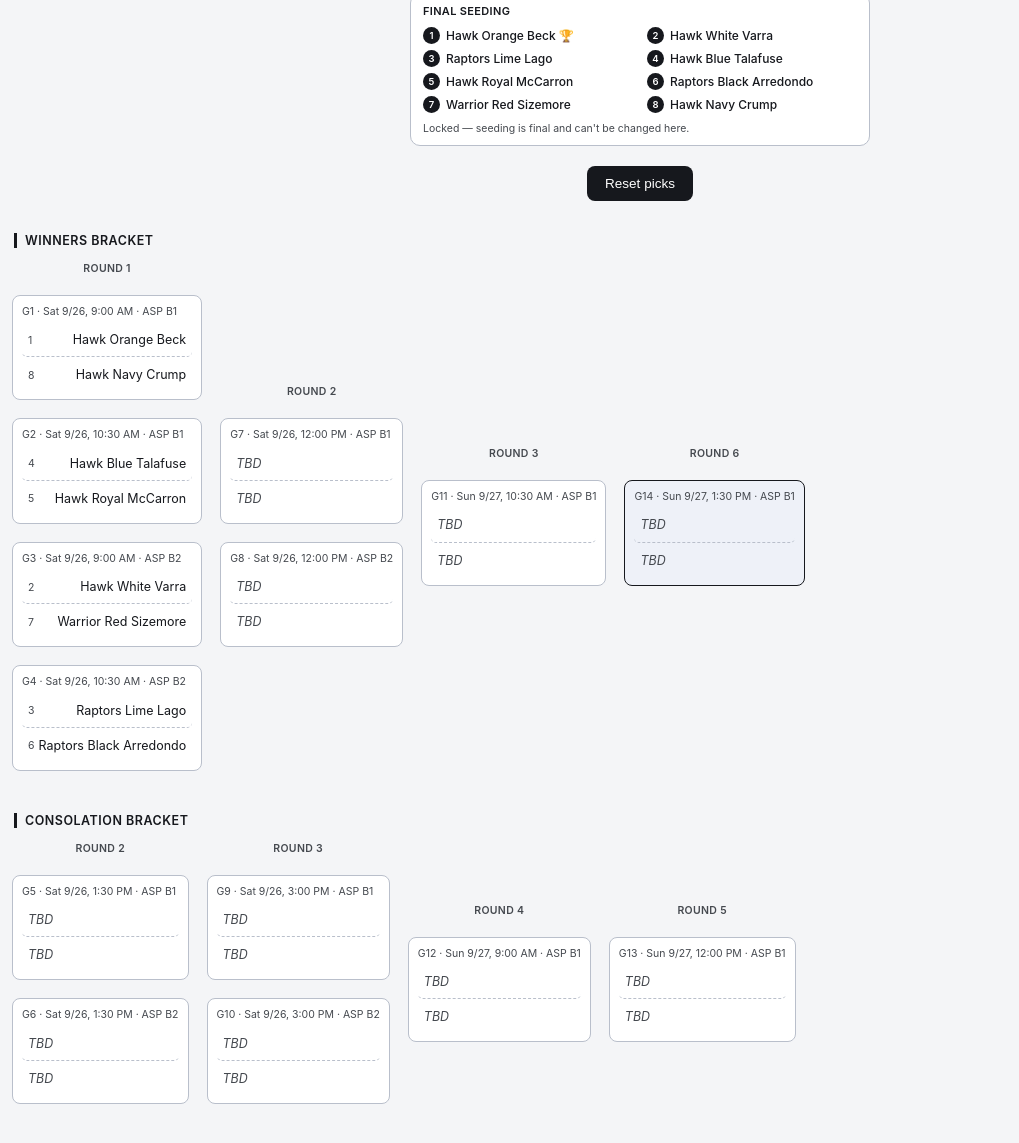
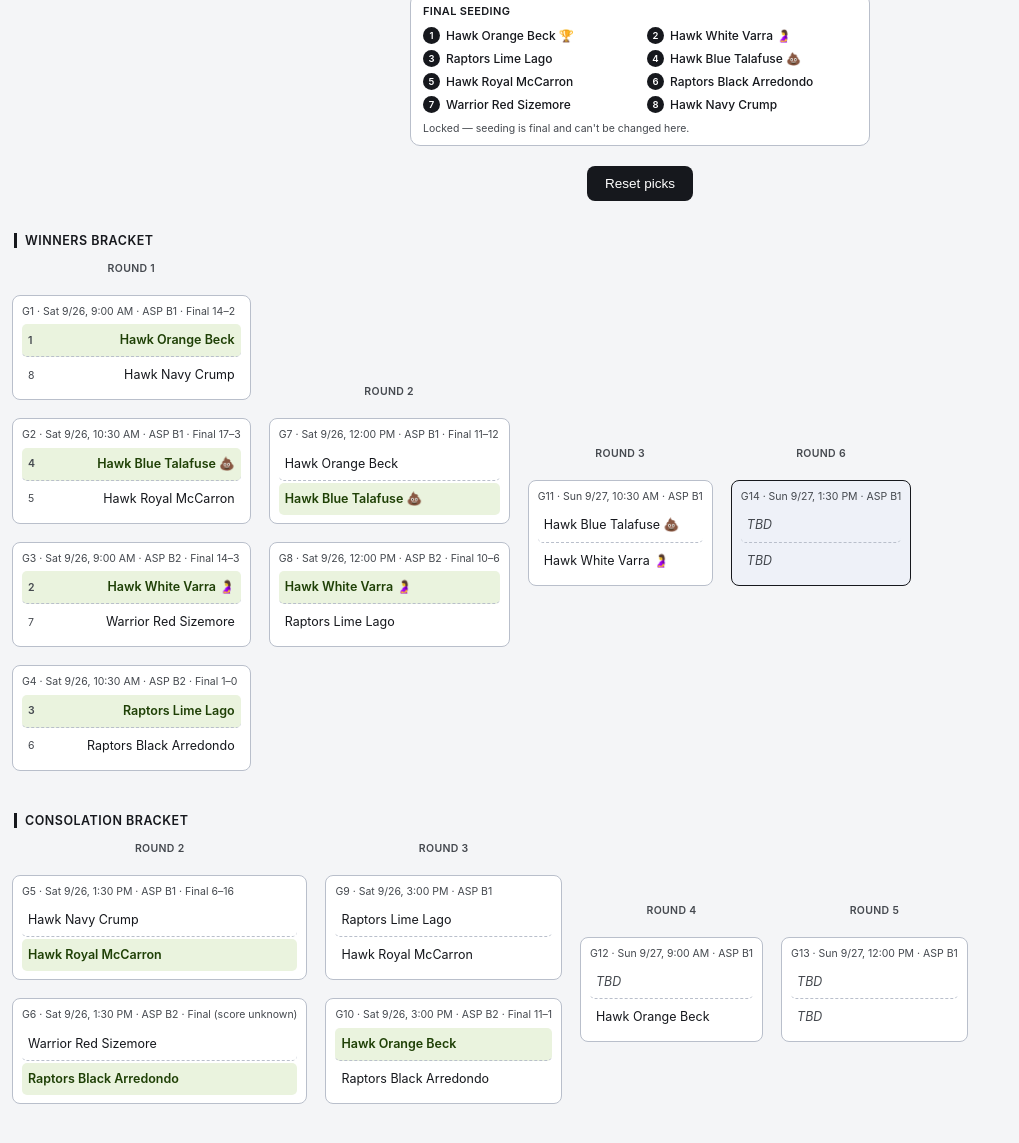
Before and after one commit to Saulnier/hawksPlayoffs, a plain HTML site: page index.html in a window 1280 px wide. Shown: the part 89-1232 px from the top of the page, without its empty margins (0-1019 px from the left). Drawn offline with Linux system fonts and the light colour scheme.

Commit message:
Enhance seed names and improve winner logic
Updated seed names with emojis and modified winner handling logic.

```diff
--- a/index.html
+++ b/index.html
@@ -112,7 +112,7 @@
 
 <script>
 const SEEDS = {
-  1: "Hawk Orange Beck", 2: "Hawk White Varra", 3: "Raptors Lime Lago", 4: "Hawk Blue Talafuse",
+  1: "Hawk Orange Beck", 2: "Hawk White Varra 🤰", 3: "Raptors Lime Lago", 4: "Hawk Blue Talafuse 💩",
   5: "Hawk Royal McCarron", 6: "Raptors Black Arredondo", 7: "Warrior Red Sizemore", 8: "Hawk Navy Crump"
 };
 
@@ -133,7 +133,43 @@ const GAMES = {
   G14: { meta: "Sun 9/27, 1:30 PM · ASP B1",  slots: [{win:"G11"},{win:"G13"}] }
 };
 
-let winners = {};
+// Actual completed results (index into each game's slots array).
+// These are locked in as fact and can't be tapped away.
+const RESULTS = {
+  G1: { winnerIdx: 0, score: "14–2" },
+  G2: { winnerIdx: 0, score: "17–3" },
+  G3: { winnerIdx: 0, score: "14–3" },
+  G4: { winnerIdx: 0, score: "1–0" },
+  G7: { winnerIdx: 1, score: "11–12" },
+  G8: { winnerIdx: 0, score: "10–6" },
+  G5: { winnerIdx: 1, score: "6–16" },
+  G6: { winnerIdx: 1, score: null },
+  G10: { winnerIdx: 0, score: "11–1" }
+};
+
+const STORAGE_KEY = "parkerHawksBracketPicks";
+
+function loadWinners() {
+  let stored = {};
+  try {
+    stored = JSON.parse(localStorage.getItem(STORAGE_KEY) || "{}");
+  } catch (e) {
+    stored = {};
+  }
+  const base = {};
+  for (const gid in RESULTS) base[gid] = RESULTS[gid].winnerIdx;
+  return Object.assign({}, stored, base);
+}
+
+function saveWinners() {
+  try {
+    localStorage.setItem(STORAGE_KEY, JSON.stringify(winners));
+  } catch (e) {
+    // Storage unavailable (private browsing, etc.) - picks just won't persist.
+  }
+}
+
+let winners = loadWinners();
 
 function resolveSlotName(slot) {
   if ('seed' in slot) return SEEDS[slot.seed];
@@ -159,13 +195,20 @@ function getDependents(id, visited) {
 }
 
 function setWinner(gameId, idx) {
+  if (RESULTS[gameId]) return; // final results are locked, not tappable
   const dependents = getDependents(gameId);
-  dependents.forEach(gid => delete winners[gid]);
+  dependents.forEach(gid => { if (!RESULTS[gid]) delete winners[gid]; });
   winners[gameId] = idx;
+  saveWinners();
   render();
 }
 
-function resetAll() { winners = {}; render(); }
+function resetAll() {
+  winners = {};
+  for (const gid in RESULTS) winners[gid] = RESULTS[gid].winnerIdx;
+  saveWinners();
+  render();
+}
 
 function teamLabel(slot, name, isChampion) {
   const seedTag = ('seed' in slot) ? '<span class="seed">' + slot.seed + '</span>' : '';
@@ -177,6 +220,7 @@ function renderGame(gid, isFinal) {
   const g = GAMES[gid];
   const names = [resolveSlotName(g.slots[0]), resolveSlotName(g.slots[1])];
   const winIdx = winners[gid];
+  const locked = !!RESULTS[gid];
   const otherKnown = names[0] !== null && names[1] !== null;
   let rows = '';
   for (let i = 0; i < 2; i++) {
@@ -191,14 +235,18 @@ function renderGame(gid, isFinal) {
     const isChampion = isFinal && winIdx === i;
     content = teamLabel(g.slots[i], names[i], isChampion);
     if (winIdx === i) cls.push('winner');
-    if (otherKnown) {
+    if (otherKnown && !locked) {
       cls.push('clickable');
       rows += '<div class="' + cls.join(' ') + '" onclick="setWinner(\'' + gid + '\',' + i + ')">' + content + '</div>';
     } else {
       rows += '<div class="' + cls.join(' ') + '">' + content + '</div>';
     }
   }
-  return '<div class="game"><div class="meta">' + gid + ' · ' + g.meta + '</div>' + rows + '</div>';
+  const scoreText = locked ? (RESULTS[gid].score ? ' · Final ' + RESULTS[gid].score : ' · Final (score unknown)') : '';
+  const metaText = locked
+    ? gid + ' · ' + g.meta + scoreText
+    : gid + ' · ' + g.meta;
+  return '<div class="game"><div class="meta">' + metaText + '</div>' + rows + '</div>';
 }
 
 function render() {
```
